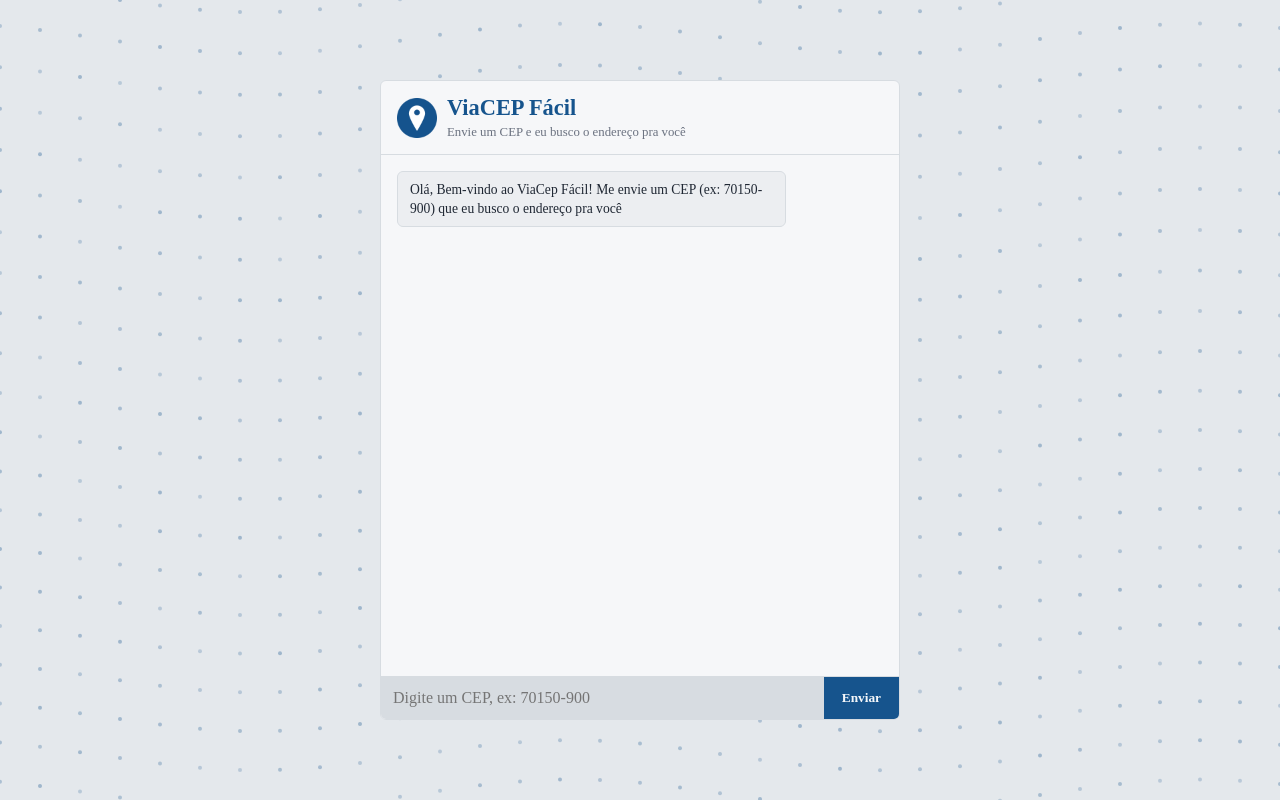
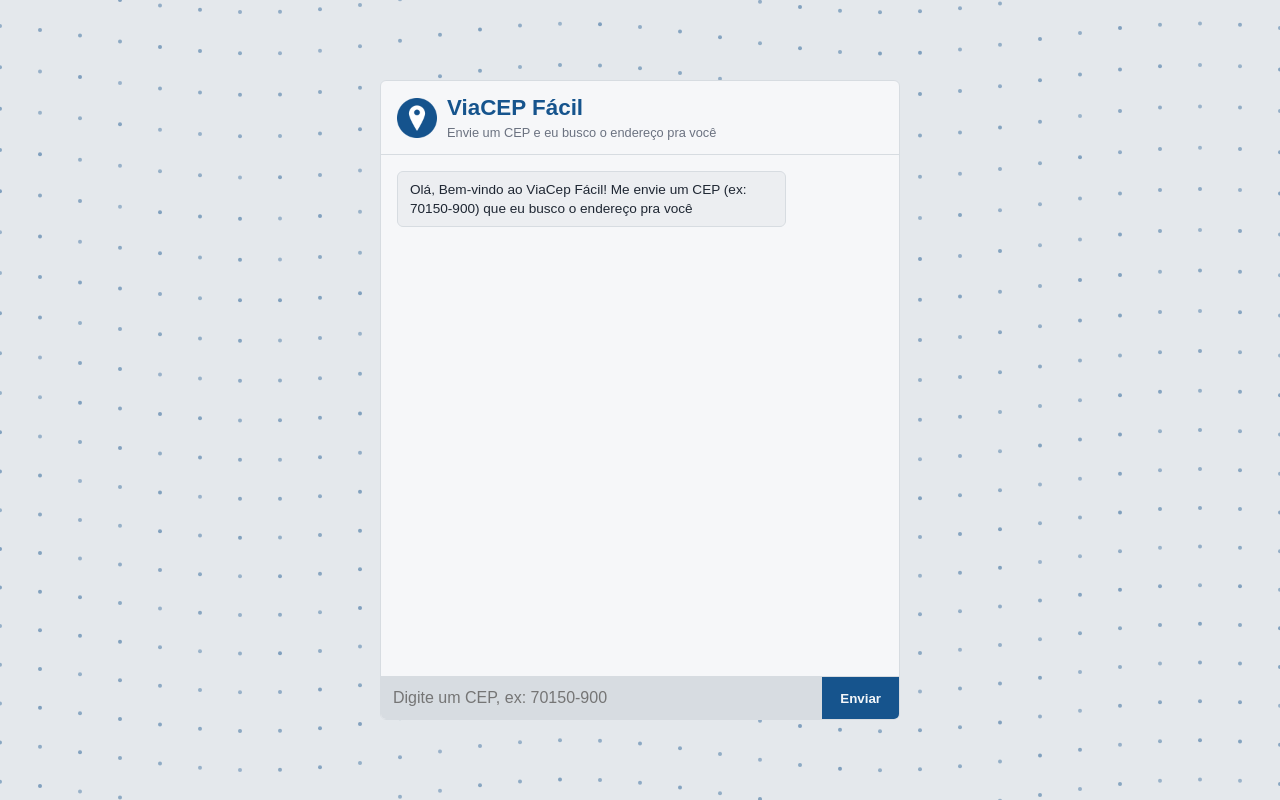
Before and after one commit to mvmoreira-dev/viacep-facil, a Flask app: page / in a window 1280 px wide. Run offline with Flask 3, Linux system fonts and the light colour scheme.

Commit message:
ADD: Changing font + Changing the alpha color of the dots on background

```diff
--- a/static/css/style.css
+++ b/static/css/style.css
@@ -35,6 +35,7 @@ body {
 	background: var(--bg);
 	color: var(--texto);
 	padding: 12px;
+	font-family: Arial, Helvetica, sans-serif;
 }
 
 .header-icon {
@@ -129,7 +130,6 @@ body {
 	background: var(--borda);
 	border: none;
 	color: var(--texto);
-	font-family: inherit;
 	font-size: 16px;
 }
 
@@ -143,7 +143,6 @@ body {
 	background: var(--acento);
 	border: none;
 	color: #f4f7fa;
-	font-family: inherit;
 	font-weight: bold;
 	cursor: pointer;
 	-webkit-tap-highlight-color: transparent;
--- a/static/js/background.js
+++ b/static/js/background.js
@@ -24,7 +24,7 @@ function buildGrid() {
 			dots.push({
 				baseX: i * SPACING,
 				baseY: j * SPACING,
-				alpha: 0.20 + Math.random() * 0.14
+				alpha: 0.35 + Math.random() * 0.14
 			});
 		}
 	}
```
